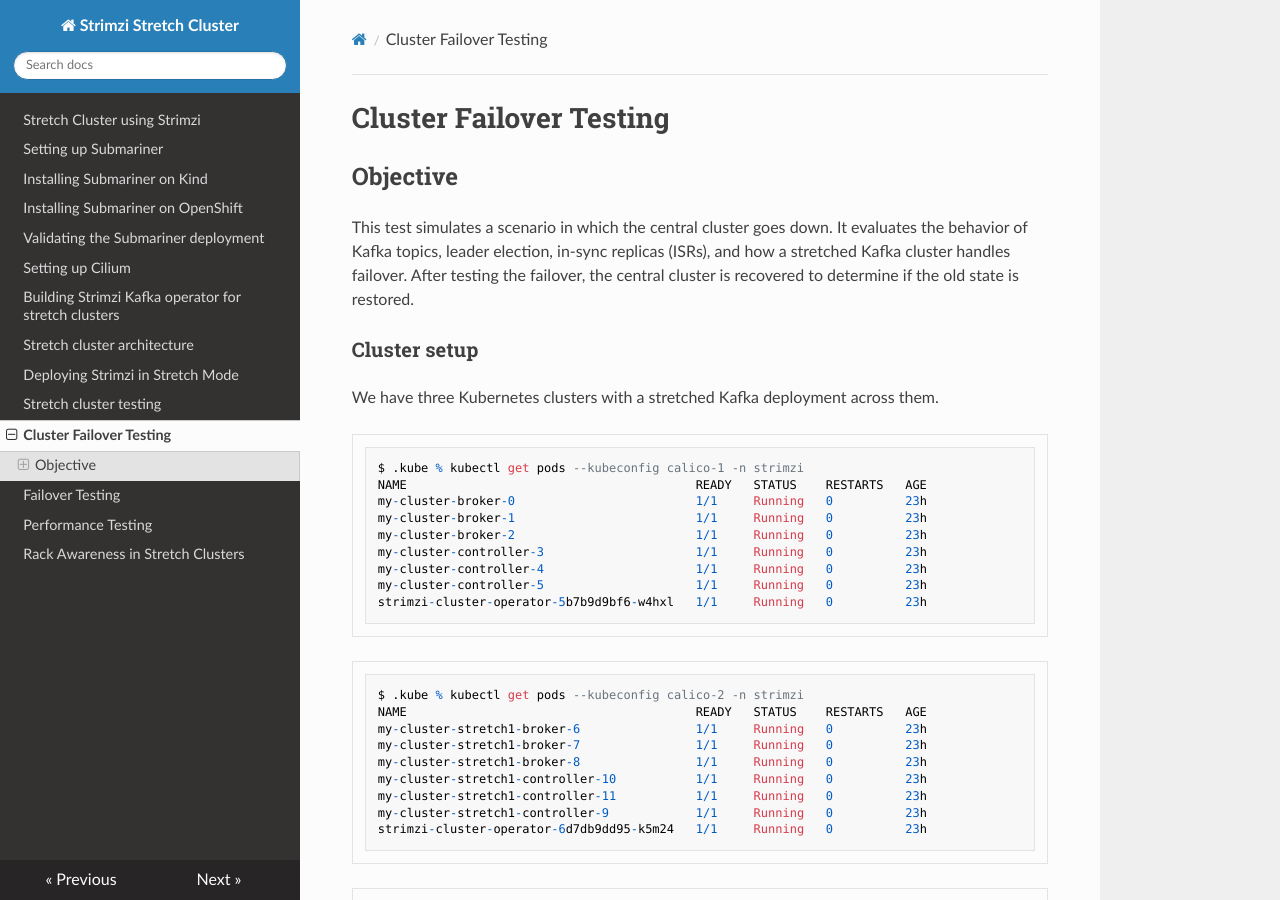
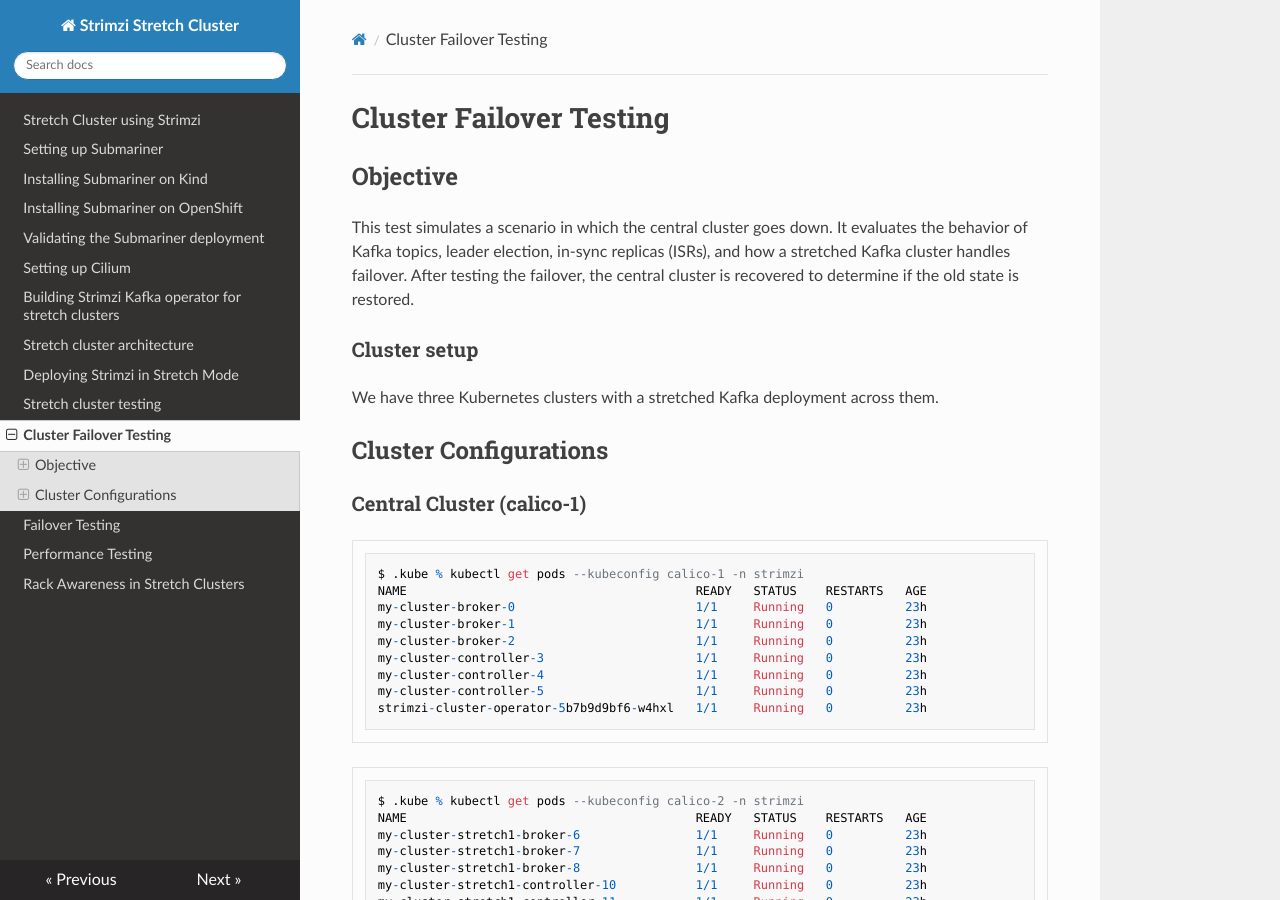
Before and after one commit to aswinayyolath/stretch-kafka-docs, an MkDocs documentation site: the page built from docs/Testing-cluster-failover.md, in a window 1280 px wide and 900 px high. Built offline with MkDocs 1.6.1, drawn with Linux system fonts in a browser that asks for light colours; nearby versions of some CDN libraries.

Commit message:
Update docs/Testing-cluster-failover.md
Co-authored-by: Aswin A <55191821+aswinayyolath@users.noreply.github.com>

````diff
--- a/docs/Testing-cluster-failover.md
+++ b/docs/Testing-cluster-failover.md
@@ -5,7 +5,9 @@
 
 ### Cluster setup
 We have three Kubernetes clusters with a stretched Kafka deployment across them.
+## Cluster Configurations
 
+### Central Cluster (calico-1)
 ```bash
 $ .kube % kubectl get pods --kubeconfig calico-1 -n strimzi
 NAME                                        READY   STATUS    RESTARTS   AGE
````
